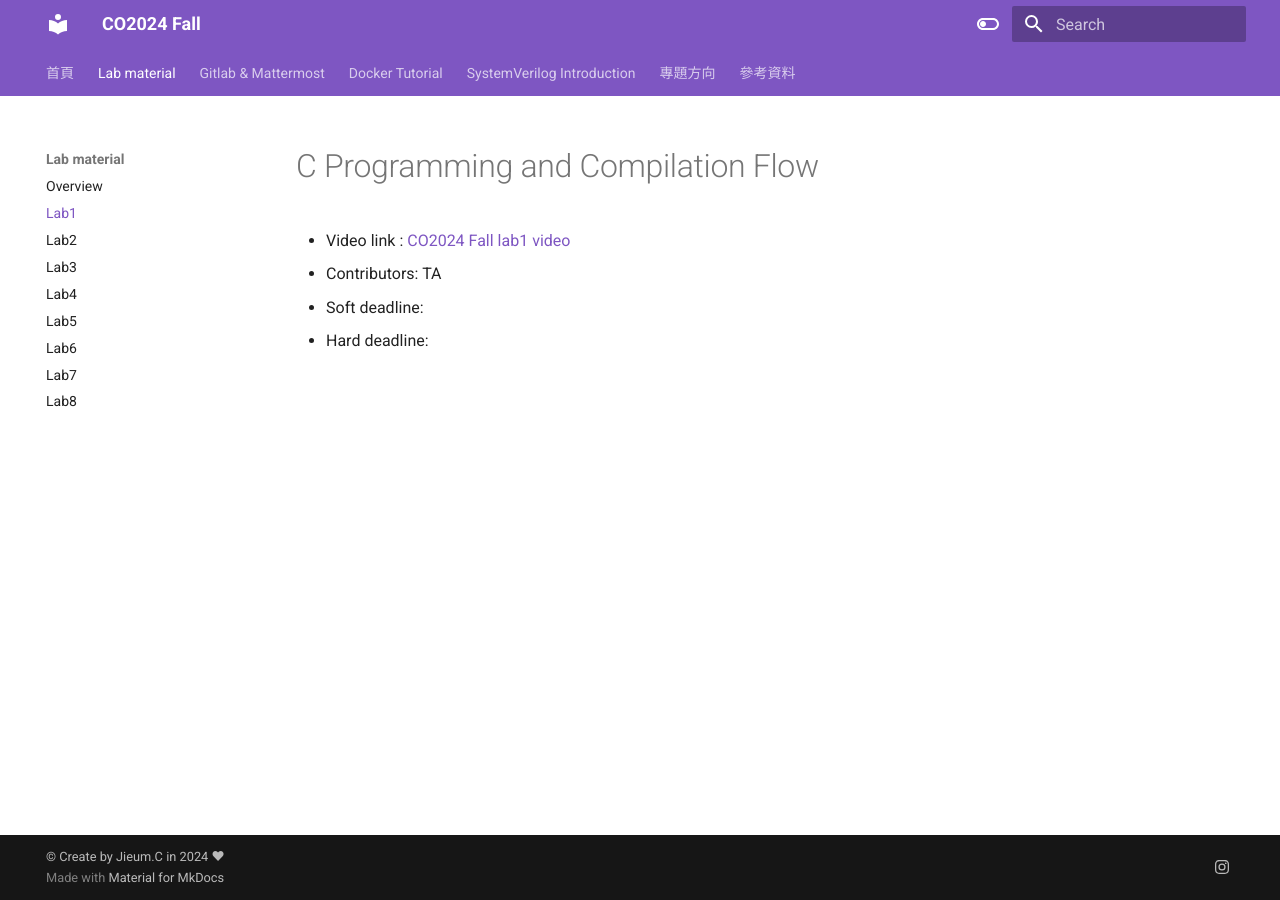
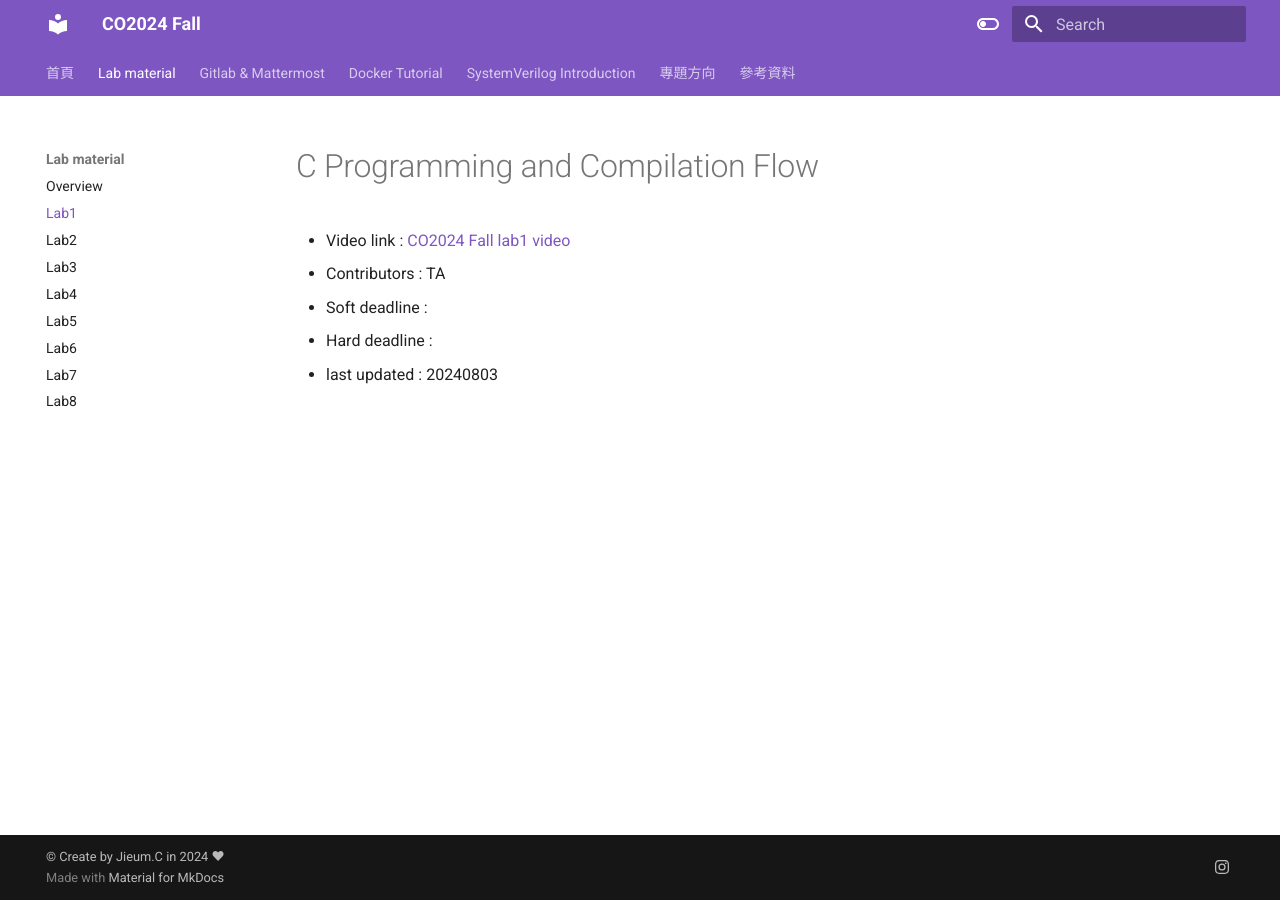
Before and after one commit to Jieumban/Test_mkdocs-, an MkDocs documentation site: the page built from docs/labs/lab1.md, in a window 1280 px wide. Built offline with MkDocs 1.6.1 and Material for MkDocs 9.7.7, drawn with Linux system fonts in a browser that asks for light colours.

Commit message:
update 24080309

```diff
--- a/docs/labs/lab1.md
+++ b/docs/labs/lab1.md
@@ -1,6 +1,7 @@
 # C Programming and Compilation Flow
 
 - Video link : [CO2024 Fall lab1 video]()
-- Contributors: TA
-- Soft deadline:
-- Hard deadline:
+- Contributors : TA
+- Soft deadline :
+- Hard deadline :
+- last updated : 20240803
--- a/mkdocs.yml
+++ b/mkdocs.yml
@@ -68,6 +68,7 @@ nav:
       - Lab8: labs/lab8.md
   - Gitlab & Mattermost:
       - Overview: gitlab_ov.md
+      - Basic Linux Command: linux_cmd.md
       - Git Tutorial: gitlab_git.md
   - Docker Tutorial: docker.md
   - SystemVerilog Introduction: sv.md
```
Also changed, not shown: docs/labs/lab2.md (+4 -3 lines), docs/linux_cmd.md (added).
